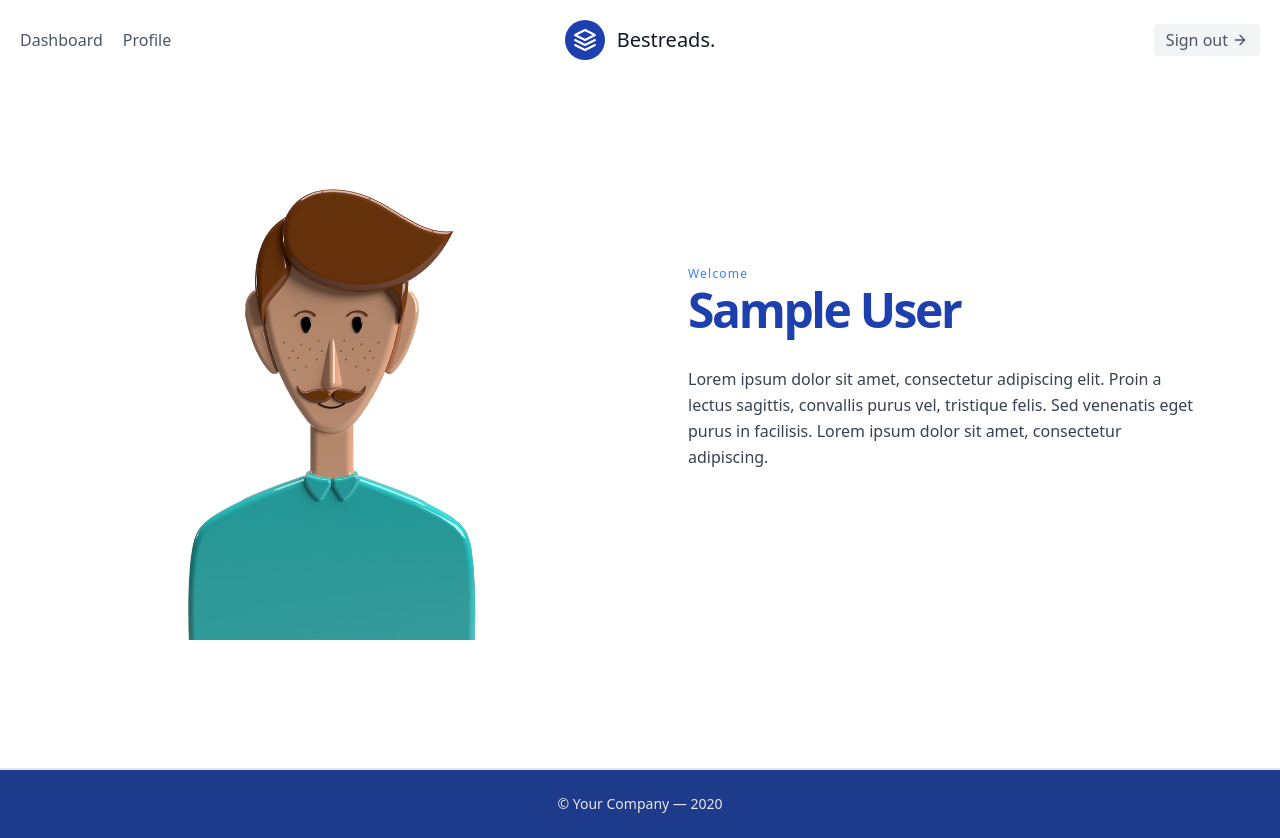
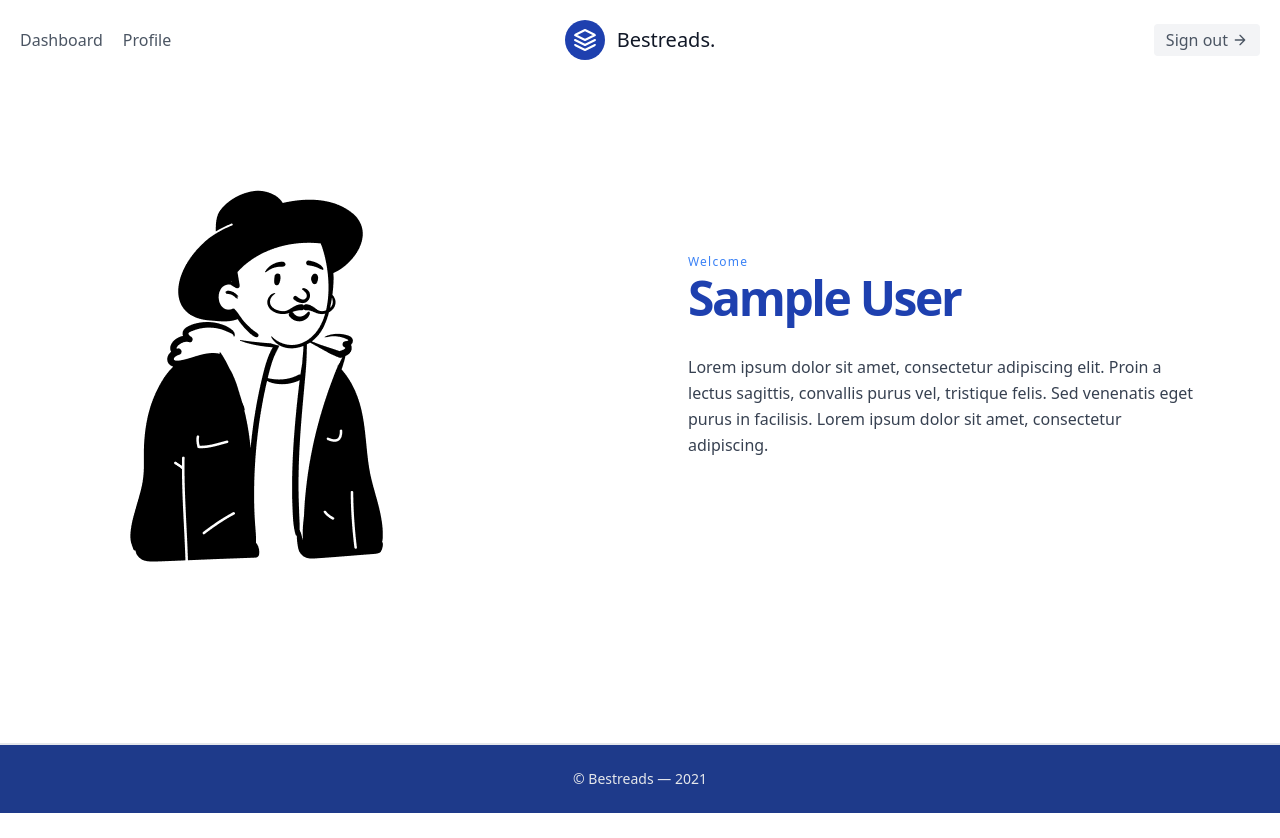
Before and after one commit to kvaishak/bestreads-web, a React (Create React App) app: page /profile in a window 1280 px wide. After the commit the page ends 813 px from the top, so only its background shows below. Built offline with nearby package versions, Linux system fonts and the light colour scheme; no server answers; sample sign-in values are in the browser's storage.

Commit message:
Added new Profile Person

```diff
--- a/src/components/Footer/Footer.js
+++ b/src/components/Footer/Footer.js
@@ -50,7 +50,7 @@ function Footer(props) {
 
         <div className="flex flex-wrap items-center justify-center py-6 mx-auto text-base bg-blue-900 ">
           <p className="text-sm text-center text-gray-200 ">
-            © Your Company — 2020
+            © Bestreads — 2021
           </p>
         </div>
       </div>
--- a/src/components/ProfileUI/ProfileUI.js
+++ b/src/components/ProfileUI/ProfileUI.js
@@ -1,11 +1,11 @@
 import React from "react";
-import person from "../../assets/images/people_1.png";
+import person from "../../assets/images/peep-41.png";
 
 function ProfileUI(props) {
   return (
     <section className="text-gray-700 body-font">
       <div className="container flex flex-col items-center px-5 py-28 mx-auto lg:px-20 lg:py-12 md:flex-row">
-        <div className="w-5/6 mb-10 lg:max-w-lg lg:w-full md:w-1/2 md:mb-0">
+        <div className="mb-10 lg:max-w-lg lg:w-full md:w-1/2 md:mb-0">
           <img
             className="object-cover object-center rounded"
             alt="hero"
```
Also changed, not shown: src/assets/images/peep-41.png (added), src/assets/images/people_1.png (deleted).
